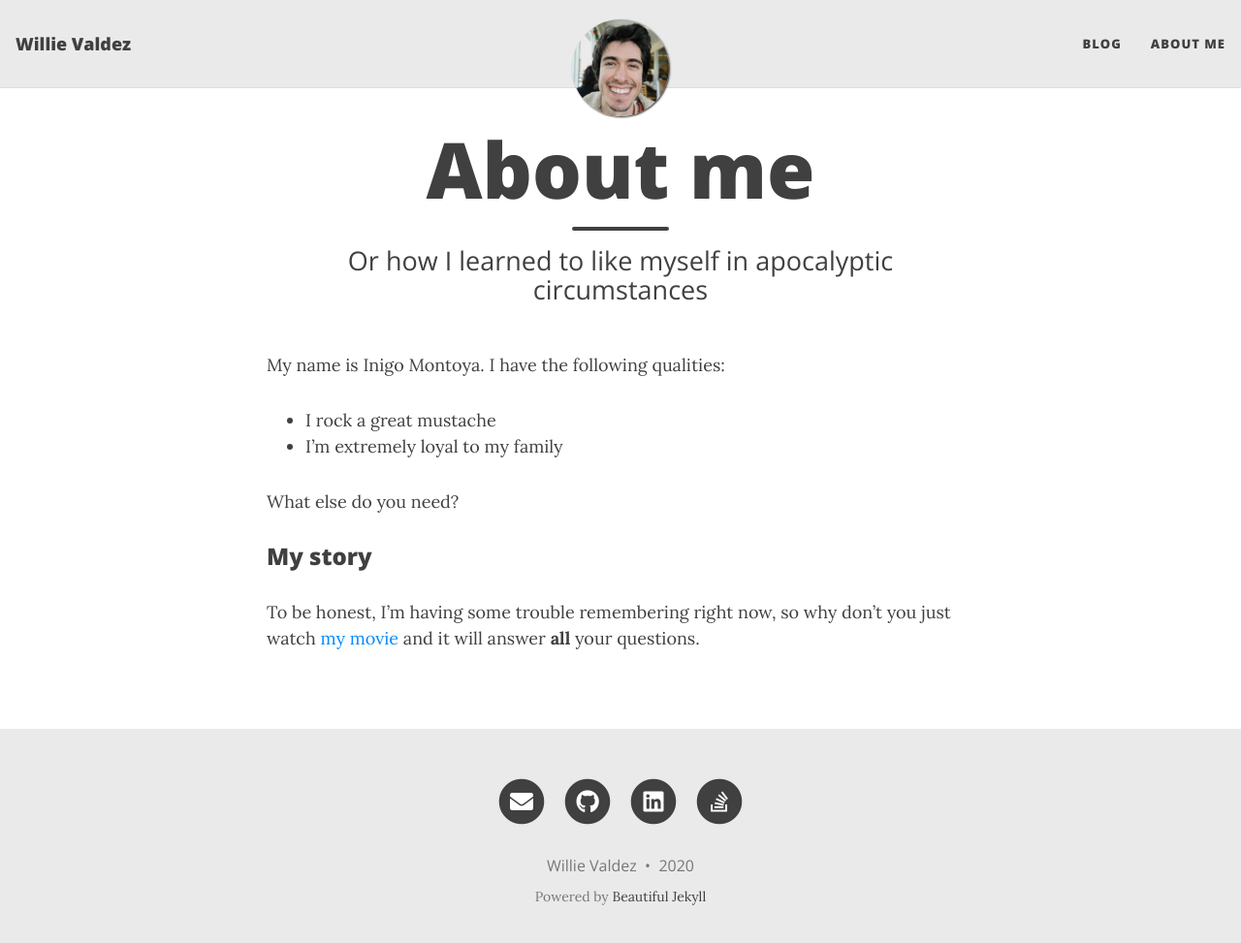
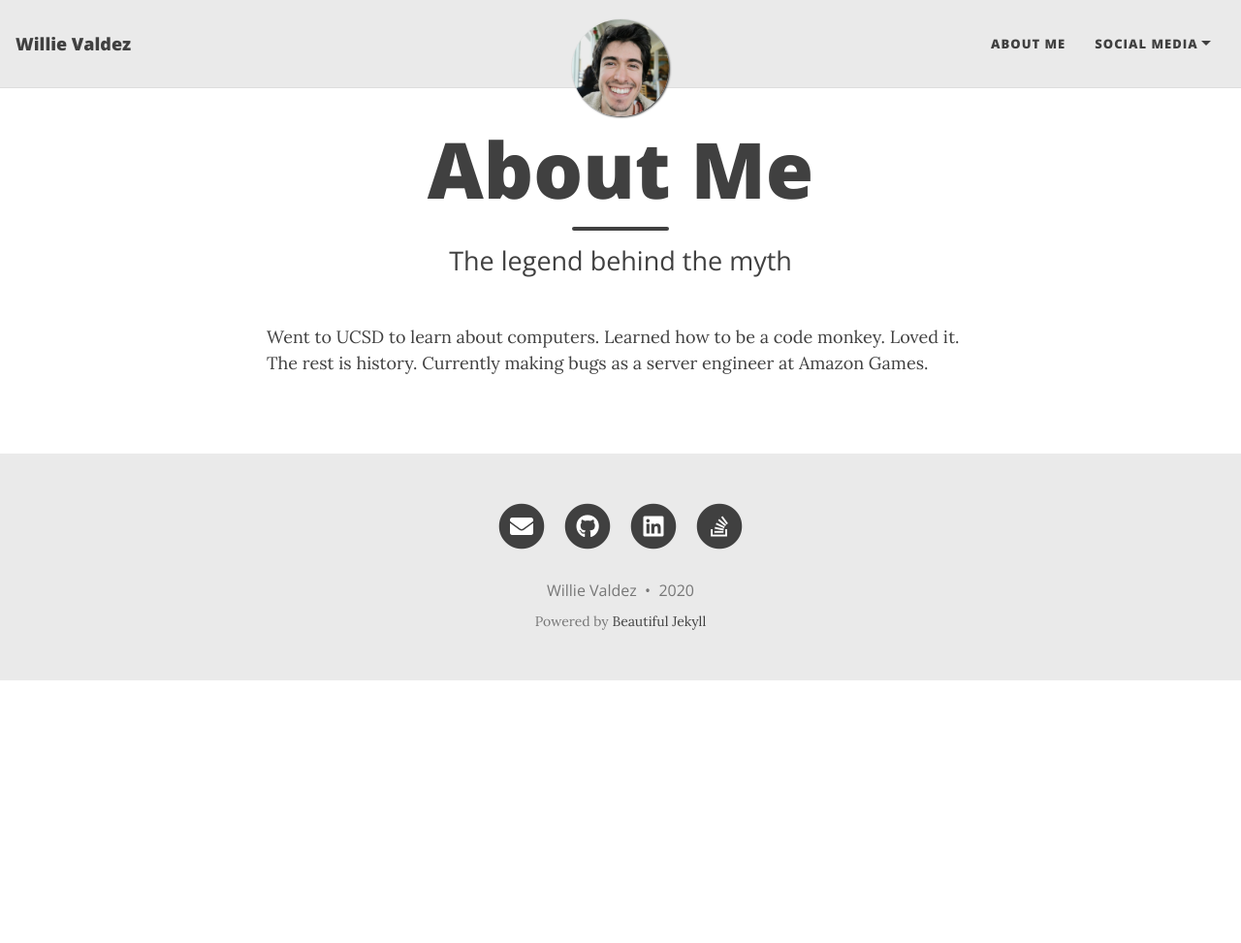
Before and after one commit to g2valdez/willievaldez.github.io, a Jekyll site: the page built from aboutme.md, in a window 1280 px wide and 986 px high. Shown: the top 973 px of the window at 97% size. Built offline with Jekyll 4.4.1, drawn with Linux system fonts in a browser that asks for light colours; nearby versions of some CDN libraries.

Commit message:
now were getting somewhere

```diff
--- a/404.html
+++ b/404.html
@@ -8,6 +8,4 @@ permalink: /404.html
   <h1>Whoops, this page doesn't exist.</h1>
   <h1>Move along. (404 error)</h1>
   <br/>
-
-  <img src="{{ 'assets/img/404-southpark.jpg' | relative_url }}" alt="Not found" />
 </div>
--- a/_config.yml
+++ b/_config.yml
@@ -14,8 +14,11 @@ author: Willie Valdez
 # --- List of links in the navigation bar --- #
 
 navbar-links:
-  Blog: ""
   About Me: "aboutme"
+  Social Media:
+    - GitHub: https://github.com/willievaldez
+    - LinkedIn: https://www.linkedin.com/in/guillermo-valdez
+    - StackOverflow: https://stackoverflow.com/users/6591096/willie-valdez
 
 # --- Logo --- #
 
@@ -215,8 +218,6 @@ exclude:
   - Gemfile.lock
   - LICENSE
   - README.md
-  - screenshot.png
-  - docs/
 
 plugins:
   - jekyll-paginate
--- a/aboutme.md
+++ b/aboutme.md
@@ -1,16 +1,8 @@
 ---
 layout: page
-title: About me
-subtitle: Or how I learned to like myself in apocalyptic circumstances
+title: About Me
+subtitle: The legend behind the myth
 ---
 
-My name is Inigo Montoya. I have the following qualities:
-
-- I rock a great mustache
-- I'm extremely loyal to my family
-
-What else do you need?
-
-### My story
-
-To be honest, I'm having some trouble remembering right now, so why don't you just watch [my movie](https://en.wikipedia.org/wiki/The_Princess_Bride_%28film%29) and it will answer **all** your questions.
+Went to UCSD to learn about computers. Learned how to be a code monkey. Loved it. The rest is history.
+Currently making bugs as a server engineer at Amazon Games.
--- a/index.html
+++ b/index.html
@@ -1,5 +1,6 @@
 ---
 layout: home
-title: Programmatically Chaotic
+title: Programmatic Mayhem
 subtitle: Or how I learned to stop worrying and love compiler errors
+cover-img: codebanner.jpg
 ---
```
Also changed, not shown: docs/index.html (deleted, +0 -25 lines), assets/img/404-southpark.jpg (deleted), assets/img/avatar-icon.png (deleted), assets/img/codebanner.jpg (added), assets/img/hello_world.jpeg (deleted), assets/img/install-steps.gif (deleted), assets/img/thumb.png (deleted), screenshot.png (deleted), 1 other file.
